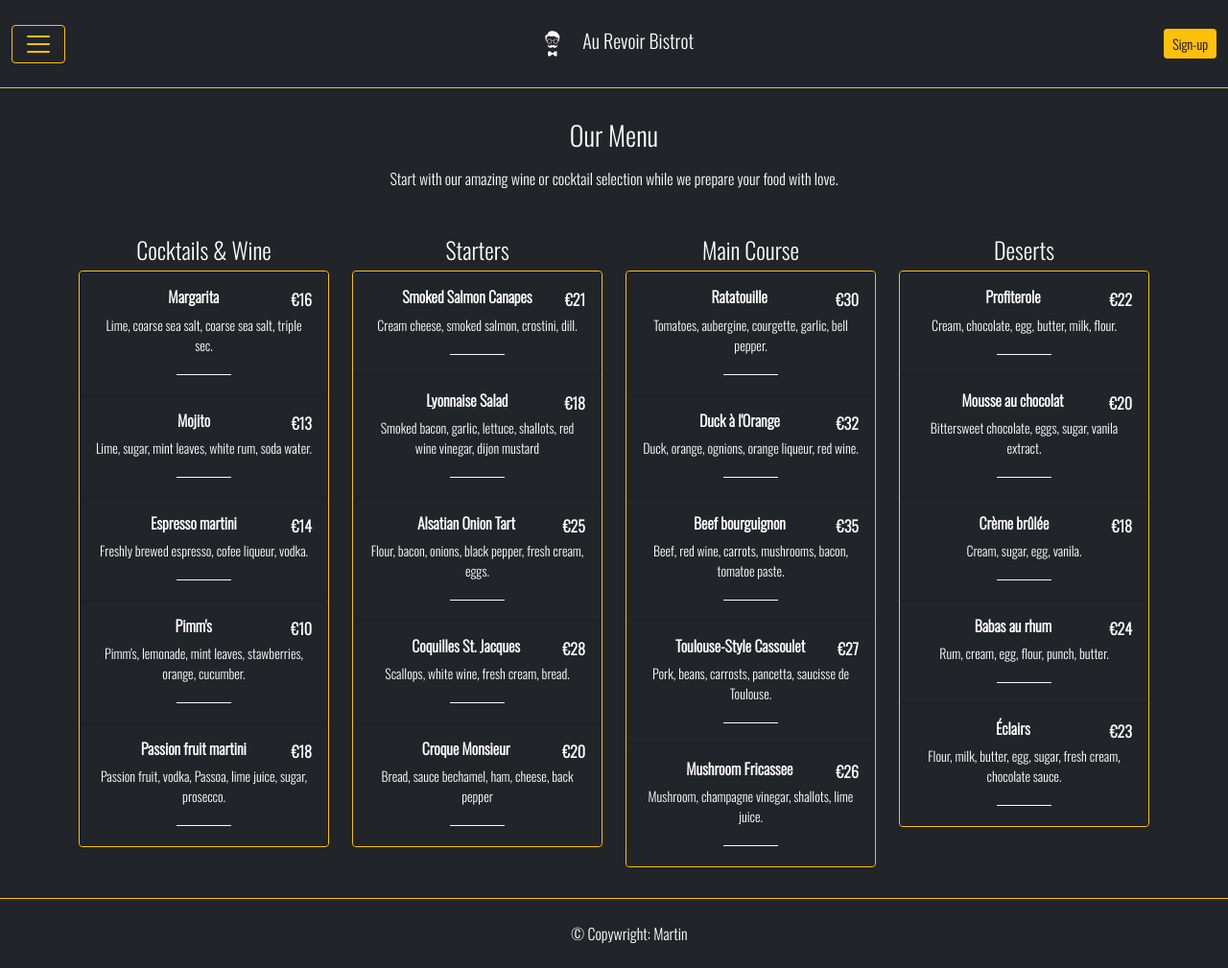
After one commit to MartinFortuna/mrw-restaurant, a Django app: page /menu in a window 1280 px wide. The commit adds this page. Shown: the whole page at 96% size. Run offline with Django 3.2, Linux system fonts and the light colour scheme; some libraries are stand-ins or nearby versions.

Commit message:
Add menu.html, views, url and nav.html link

```diff
--- a/mrwrestaurant/urls.py
+++ b/mrwrestaurant/urls.py
@@ -11,4 +11,5 @@ urlpatterns = [
     path('contact', mrwViews.contact, name='contact'),
     path('userlist', mrwViews.userlist, name='userlist'),
     path('edituser/<int:user_id>/', mrwViews.edituser, name='edituser'),
+    path('menu', mrwViews.menu, name='menu'),
 ]
--- a/mrwrestaurant/views.py
+++ b/mrwrestaurant/views.py
@@ -233,3 +233,7 @@ def edituser(request, user_id):
             return redirect('userlist')
 
     return render(request, 'restaurant/edituser.html', {'users': [user_edit]},)
+
+
+def menu(request):
+    return render(request, 'restaurant/menu.html')
--- a/templates/base.html
+++ b/templates/base.html
@@ -27,7 +27,7 @@
         })();
     </script>
     <!-- Script js -->
-    <script src="../static/js/index.js"></script>
+    <script src="{% static 'js/index.js' %}"></script>
     <title>Au revoir Bistrot</title>
 </head>
 
--- a/templates/includes/nav.html
+++ b/templates/includes/nav.html
@@ -30,7 +30,7 @@
             <a class="nav-link active" aria-current="page" href="{% url 'index' %}">Home</a>
           </li>
           <li class="nav-item mx-auto">
-            <a class="nav-link" href="#">Menu</a>
+            <a class="nav-link" href="{% url 'menu' %}">Menu</a>
           </li>
           <li class="nav-item mx-auto">
             <a class="nav-link" href="{% url 'contact' %}">Find us!</a>
--- a/templates/restaurant/contact.html
+++ b/templates/restaurant/contact.html
@@ -41,7 +41,7 @@
                 <div class="card bg-dark border-warning mt-4">
                     <div class="card bg-dark card-body">
                         <div class="col-12 py-3">
-                            <form action="#">
+                            <form onsubmit="sendEmail()">
                                 <div class="form-group">
                                     <h5 for="name">Full name</h5>
                                     <input type="text" class="form-control" id="name" required>
@@ -55,7 +55,7 @@
                                     <textarea class="form-control" id="message" cols="30" rows="10" required></textarea>
                                 </div>
                                 <div class="mt-3">
-                                <button type="submit" class="btn btn-warning" onclick="sendEmail()">Send Email</button>
+                                    <button type="submit" class="btn btn-warning">Send Email</button>
                                 </div>
                             </form>
                         </div>
--- /dev/null
+++ b/templates/restaurant/menu.html
@@ -0,0 +1,202 @@
+{% extends "base.html" %}
+{% block content %}
+<div class="container mb-3">
+    <div class="col-12 text-center">
+        <h3>Our Menu</h3>
+        <p class="mt-3 mb-5">Start with our amazing wine or cocktail selection while we prepare your food with love.</p>
+    </div>
+
+    <div class="row">
+        <div class="col-lg-3 text-center">
+            <div class="mb-2">
+                <h4>Cocktails & Wine</h4>
+            </div>
+            <div class="card bg-dark border-warning mb-3">
+                <div class="card bg-dark card-body">
+                    <div class="fw-bold">
+                    <span class="float-end">€16</span>
+                    <h6 class="fw-bold">Margarita</h6>
+                    </div>
+                    <p class="small">Lime, coarse sea salt, coarse sea salt, triple sec.</p>
+                    <div class="border-top border-light w-25 mx-auto my-1"></div>
+                </div>
+                <div class="card bg-dark card-body">
+                    <div class="fw-bold">
+                    <span class="float-end">€13</span>
+                    <h6 class="fw-bold">Mojito</h6>
+                    </div>
+                    <p class="small">Lime, sugar, mint leaves, white rum, soda water.</p>
+                    <div class="border-top border-light w-25 mx-auto my-1"></div>
+                </div>
+                <div class="card bg-dark card-body">
+                    <div class="fw-bold">
+                    <span class="float-end">€14</span>
+                    <h6 class="fw-bold">Espresso martini</h6>
+                    </div>
+                    <p class="small">Freshly brewed espresso, cofee liqueur, vodka.</p>
+                    <div class="border-top border-light w-25 mx-auto my-1"></div>
+                </div>
+                <div class="card bg-dark card-body">
+                    <div class="fw-bold">
+                    <span class="float-end">€10</span>
+                    <h6 class="fw-bold">Pimm's</h6>
+                    </div>
+                    <p class="small">Pimm's, lemonade, mint leaves, stawberries, orange, cucumber.</p>
+                    <div class="border-top border-light w-25 mx-auto my-1"></div>
+                </div>
+                <div class="card bg-dark card-body">
+                    <div class="fw-bold">
+                    <span class="float-end">€18</span>
+                    <h6 class="fw-bold">Passion fruit martini</h6>
+                    </div>
+                    <p class="small">Passion fruit, vodka, Passoa, lime juice, sugar, prosecco.</p>
+                    <div class="border-top border-light w-25 mx-auto my-1"></div>
+                </div>
+            </div>
+        </div>
+        <div class="col-lg-3 text-center">
+            <div class="mb-2">
+                <h4>Starters</h4>
+            </div>
+            <div class="card bg-dark border-warning mb-3">
+                <div class="card bg-dark card-body">
+                    <div class="fw-bold">
+                    <span class="float-end">€21</span>
+                    <h6 class="fw-bold">Smoked Salmon Canapes</h6>
+                    </div>
+                    <p class="small">Cream cheese, smoked salmon, crostini, dill.</p>
+                    <div class="border-top border-light w-25 mx-auto my-1"></div>
+                </div>
+                <div class="card bg-dark card-body">
+                    <div class="fw-bold">
+                    <span class="float-end">€18</span>
+                    <h6 class="fw-bold">Lyonnaise Salad</h6>
+                    </div>
+                    <p class="small">Smoked bacon, garlic, lettuce, shallots, red wine vinegar,
+                        dijon mustard</p>
+                    <div class="border-top border-light w-25 mx-auto my-1"></div>
+                </div>
+                <div class="card bg-dark card-body">
+                    <div class="fw-bold">
+                    <span class="float-end">€25</span>
+                    <h6 class="fw-bold">Alsatian Onion Tart</h6>
+                    </div>
+                    <p class="small">Flour, bacon, onions, black pepper, fresh cream, eggs.</p>
+                    <div class="border-top border-light w-25 mx-auto my-1"></div>
+                </div>
+                <div class="card bg-dark card-body">
+                    <div class="fw-bold">
+                    <span class="float-end">€28</span>
+                    <h6 class="fw-bold">Coquilles St. Jacques</h6>
+                    </div>
+                    <p class="small">Scallops, white wine, fresh cream, bread.</p>
+                    <div class="border-top border-light w-25 mx-auto my-1"></div>
+                </div>
+                <div class="card bg-dark card-body">
+                    <div class="fw-bold">
+                    <span class="float-end">€20</span>
+                    <h6 class="fw-bold">Croque Monsieur</h6>
+                    </div>
+                    <p class="small">Bread, sauce bechamel, ham, cheese, back pepper</p>
+                    <div class="border-top border-light w-25 mx-auto my-1"></div>
+                </div>
+            </div>
+        </div>
+        <div class="col-lg-3 text-center">
+            <div class="mb-2">
+                <h4>Main Course</h4>
+            </div>
+            <div class="card bg-dark border-warning mb-3">
+                <div class="card bg-dark card-body">
+                    <div class="fw-bold">
+                    <span class="float-end">€30</span>
+                    <h6 class="fw-bold">Ratatouille</h6>
+                    </div>
+                    <p class="small">Tomatoes, aubergine, courgette, garlic, bell pepper.</p>
+                    <div class="border-top border-light w-25 mx-auto my-1"></div>
+                </div>
+                <div class="card bg-dark card-body">
+                    <div class="fw-bold">
+                    <span class="float-end">€32</span>
+                    <h6 class="fw-bold">Duck à l'Orange</h6>
+                    </div>
+                    <p class="small">Duck, orange, ognions, orange liqueur, red wine.</p>
+                    <div class="border-top border-light w-25 mx-auto my-1"></div>
+                </div>
+                <div class="card bg-dark card-body">
+                    <div class="fw-bold">
+                    <span class="float-end">€35</span>
+                    <h6 class="fw-bold">Beef bourguignon</h6>
+                    </div>
+                    <p class="small">Beef, red wine, carrots, mushrooms, bacon, tomatoe paste.</p>
+                    <div class="border-top border-light w-25 mx-auto my-1"></div>
+                </div>
+                <div class="card bg-dark card-body">
+                    <div class="fw-bold">
+                    <span class="float-end">€27</span>
+                    <h6 class="fw-bold">Toulouse-Style Cassoulet</h6>
+                    </div>
+                    <p class="small">Pork, beans, carrosts, pancetta, saucisse de Toulouse.</p>
+                    <div class="border-top border-light w-25 mx-auto my-1"></div>
+                </div>
+                <div class="card bg-dark card-body">
+                    <div class="fw-bold">
+                    <span class="float-end">€26</span>
+                    <h6 class="fw-bold">Mushroom Fricassee</h6>
+                    </div>
+                    <p class="small">Mushroom, champagne vinegar, shallots, lime juice.</p>
+                    <div class="border-top border-light w-25 mx-auto my-1"></div>
+                </div>
+            </div>
+        </div>
+        <div class="col-lg-3 text-center">
+            <div class="text-center mb-2">
+                <h4>Deserts</h4>
+            </div>
+            <div class="card bg-dark border-warning mb-3">
+                <div class="card bg-dark card-body">
+                    <div class="fw-bold">
+                    <span class="float-end">€22</span>
+                    <h6 class="fw-bold">Profiterole</h6>
+                    </div>
+                    <p class="small">Cream, chocolate, egg, butter, milk, flour.</p>
+                    <div class="border-top border-light w-25 mx-auto my-1"></div>
+                </div>
+                <div class="card bg-dark card-body">
+                    <div class="fw-bold">
+                    <span class="float-end">€20</span>
+                    <h6 class="fw-bold">Mousse au chocolat</h6>
+                    </div>
+                    <p class="small">Bittersweet chocolate, eggs, sugar, vanila extract.</p>
+                    <div class="border-top border-light w-25 mx-auto my-1"></div>
+                </div>
+                <div class="card bg-dark card-body">
+                    <div class="fw-bold">
+                    <span class="float-end">€18</span>
+                    <h6 class="fw-bold">Crème brûlée</h6>
+                    </div>
+                    <p class="small">Cream, sugar, egg, vanila.</p>
+                    <div class="border-top border-light w-25 mx-auto my-1"></div>
+                </div>
+                <div class="card bg-dark card-body">
+                    <div class="fw-bold">
+                    <span class="float-end">€24</span>
+                    <h6 class="fw-bold">Babas au rhum</h6>
+                    </div>
+                    <p class="small">Rum, cream, egg, flour, punch, butter.</p>
+                    <div class="border-top border-light w-25 mx-auto my-1"></div>
+                </div>
+                <div class="card bg-dark card-body">
+                    <div class="fw-bold">
+                    <span class="float-end">€23</span>
+                    <h6 class="fw-bold">Éclairs</h6>
+                    </div>
+                    <p class="small">Flour, milk, butter, egg, sugar, fresh cream, chocolate sauce.</p>
+                    <div class="border-top border-light w-25 mx-auto my-1"></div>
+                </div>
+            </div>
+        </div>
+    </div>
+
+</div>
+{% endblock %}
```
Lines whose indentation alone changed are shown as unchanged.
